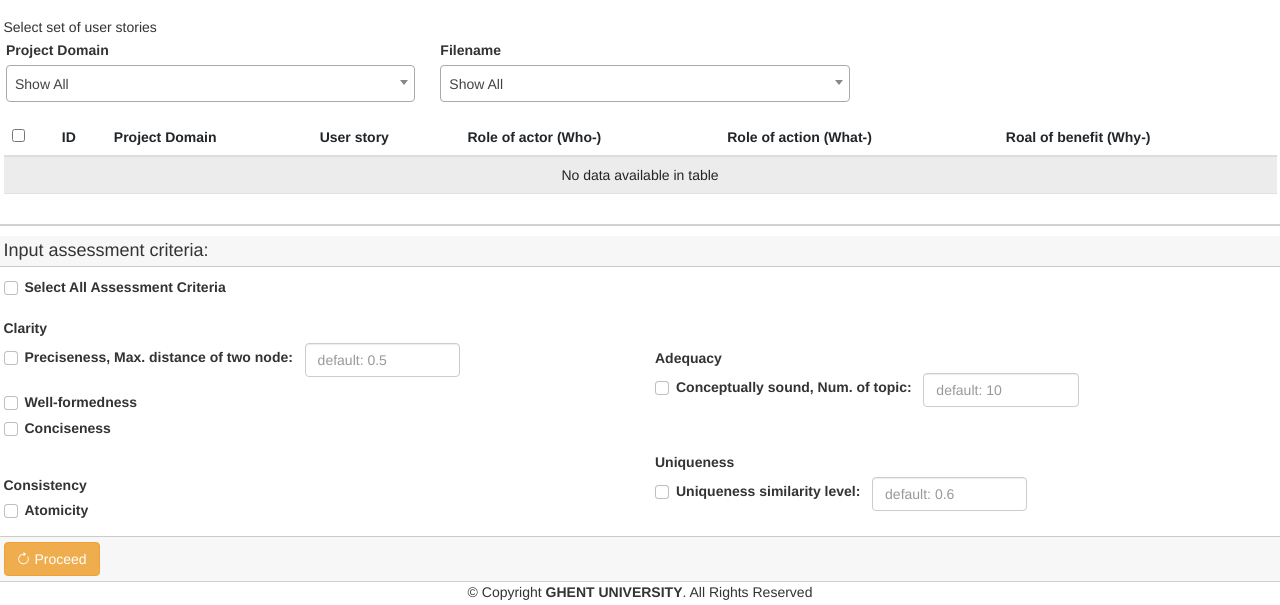
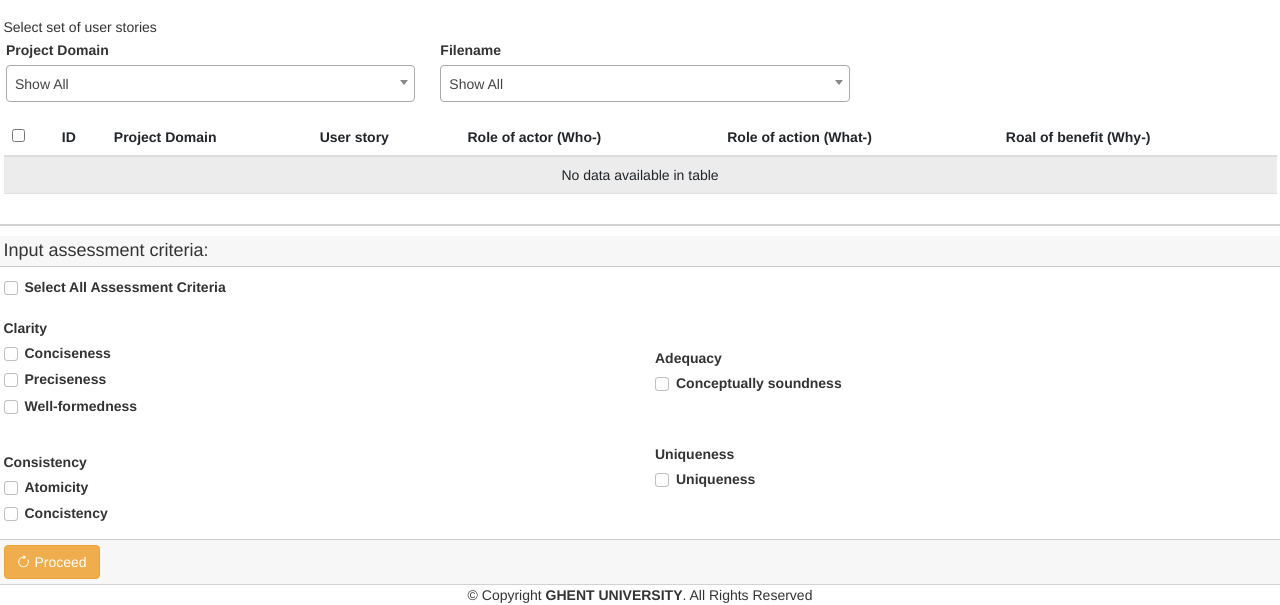
Before and after one commit to anisamna/one_page_ambiguity, a Django app: page /inputUS/see_splitted_US1.html in a window 1280 px wide. Shown: the part 369-974 px from the top of the page. Run offline with Django 4.2, Linux system fonts and the light colour scheme; the visitor is signed in with stand-in values (Sample User, id 1); data that the repository does not hold is empty; some libraries are stand-ins or nearby versions.

Commit message:
update template

```diff
--- a/inputUS/templates/inputUS/see_splitted_US1.html
+++ b/inputUS/templates/inputUS/see_splitted_US1.html
@@ -314,27 +314,28 @@
         </div>
         <div class="col-md-6">
           <label>Clarity</label>
-          <div class="form-group d-flex align-items-center">
-            <div class="form-check mr-2">
-              <input class="form-check-input" type="checkbox" id="gridCheck1" name="preciseness_checkbox">
-              <label class="form-check-label" for="gridCheck1">
-                Preciseness, Max. distance of two node:
-              </label>
-            </div>
+          <div class="form-check mr-2">
+            <input class="form-check-input" type="checkbox" id="gridCheck3" name="conciseness_checkbox">
+            <label class="form-check-label" for="gridCheck3">
+              Conciseness
+            </label>
+          </div>
+          <!--<div class="form-group d-flex align-items-center">-->
+          <div class="form-check mr-2">
+            <input class="form-check-input" type="checkbox" id="gridCheck1" name="preciseness_checkbox">
+            <label class="form-check-label" for="gridCheck1">
+              Preciseness <!--Max. distance of two nodes: -->
+            </label>
+          </div>
+            <!--</div>
             &nbsp;
             &nbsp;
             <input type="number" class="form-control w-25" placeholder="default: 0.5" name="preciseness_input" step="0.01" />
-          </div>
+          </div> -->
           <div class="form-check mr-2">
             <input class="form-check-input" type="checkbox" id="gridCheck2" name="well_formedness_checkbox">
             <label class="form-check-label" for="gridCheck2">
               Well-formedness
-            </label>
-          </div>
-          <div class="form-check mr-2">
-            <input class="form-check-input" type="checkbox" id="gridCheck3" name="conciseness_checkbox">
-            <label class="form-check-label" for="gridCheck3">
-              Conciseness
             </label>
           </div>
           <label class="mt-5">Consistency</label>
@@ -344,6 +345,12 @@
               Atomicity
             </label>
           </div>
+          <div class="form-check mr-2">
+            <input class="form-check-input" type="checkbox" id="gridCheck7" name="atomicity_checkbox">
+            <label class="form-check-label" for="gridCheck7">
+              Concistency
+            </label>
+          </div>
         </div>
         <div class="col-md-6">
           <label class="mt-5">Adequacy</label>
@@ -351,24 +358,24 @@
             <div class="form-check mr-2">
               <input class="form-check-input" type="checkbox" id="gridCheck5" name="conceptually_sound_checkbox">
               <label class="form-check-label" for="gridCheck5">
-                Conceptually sound, Num. of topic:
+                Conceptually soundness <!--Num. of topic: -->
               </label>
             </div>
+            <!--&nbsp;
             &nbsp;
-            &nbsp;
-            <input type="number" class="form-control w-25" placeholder="default: 10" name="conceptually_sound_input" step="0.01" />
+            <input type="number" class="form-control w-25" placeholder="default: 10" name="conceptually_sound_input" step="0.01" />-->
           </div>
           <label class="mt-5">Uniqueness</label>
           <div class="form-group d-flex align-items-center">
             <div class="form-check mr-2">
               <input class="form-check-input" type="checkbox" id="gridCheck6" name="uniqueness_checkbox">
               <label class="form-check-label" for="gridCheck6">
-                Uniqueness similarity level:
+                Uniqueness <!--similarity level:-->
               </label>
             </div>
+            <!--&nbsp;
             &nbsp;
-            &nbsp;
-            <input type="number" class="form-control w-25" placeholder="default: 0.6" name="uniqueness_input" step="0.01" />
+            <input type="number" class="form-control w-25" placeholder="default: 0.6" name="uniqueness_input" step="0.01" />-->
           </div>
         </div>
       </div>
--- a/templates/base.html
+++ b/templates/base.html
@@ -224,6 +224,11 @@
             </a>
           </li>
           <li>
+               <!-- <a href="{% url 'persona_list_view' %}"> dikosongi saja, gausah dibikin halamannya-->
+              <i class="bi bi-circle"></i><span>Edit assessment criteria</span>
+            </a>
+          </li>
+          <li>
             <a href="{% url 'persona_list_view' %}">
               <i class="bi bi-circle"></i><span>Personas</span>
             </a>
```
